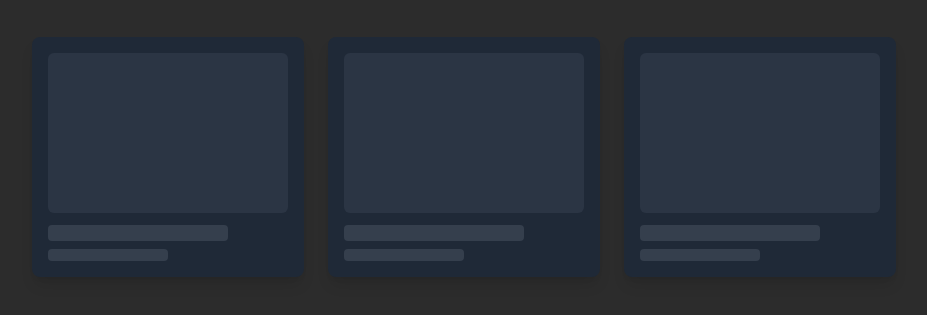
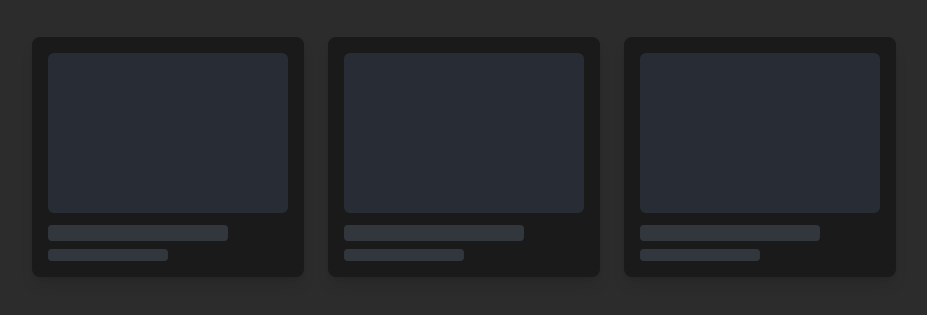
Before and after one commit to tagvouxy-netizen/TagVouxy, a plain HTML site: page index.html in a window 1280 px wide. Shown: the part 183-498 px from the top of the page, without its empty margins (176-1103 px from the left). Drawn offline with nearby package versions, Linux system fonts and the light colour scheme.

Commit message:
index.html

```diff
--- a/index.html
+++ b/index.html
@@ -56,6 +56,11 @@
         .icon-animation {
             animation: icon-color-slide 8s ease-in-out infinite;
         }
+
+        /* Cor dos cards de conteúdo */
+        .bg-darker-grey {
+            background-color: #1a1a1a;
+        }
     </style>
 </head>
 <body class="flex flex-col items-center min-h-screen">
@@ -91,7 +96,7 @@
         <main class="w-full mt-10 max-w-4xl mx-auto">
             <div class="grid grid-cols-1 md:grid-cols-2 lg:grid-cols-3 gap-6">
                 <!-- Card de Vídeo 1 (Exemplo) -->
-                <div class="bg-gray-800 p-4 rounded-lg shadow-lg">
+                <div class="bg-darker-grey p-4 rounded-lg shadow-lg">
                     <!-- Placeholder de miniatura de vídeo -->
                     <div class="w-full h-40 bg-gray-700 rounded-md mb-3 animate-pulse"></div>
                     <!-- Placeholder para título e informações -->
@@ -99,7 +104,7 @@
                     <div class="h-3 bg-gray-600 rounded w-1/2 animate-pulse"></div>
                 </div>
                 <!-- Card de Vídeo 2 (Exemplo) -->
-                <div class="bg-gray-800 p-4 rounded-lg shadow-lg">
+                <div class="bg-darker-grey p-4 rounded-lg shadow-lg">
                     <!-- Placeholder de miniatura de vídeo -->
                     <div class="w-full h-40 bg-gray-700 rounded-md mb-3 animate-pulse"></div>
                     <!-- Placeholder para título e informações -->
@@ -107,7 +112,7 @@
                     <div class="h-3 bg-gray-600 rounded w-1/2 animate-pulse"></div>
                 </div>
                 <!-- Card de Vídeo 3 (Exemplo) -->
-                <div class="bg-gray-800 p-4 rounded-lg shadow-lg">
+                <div class="bg-darker-grey p-4 rounded-lg shadow-lg">
                     <!-- Placeholder de miniatura de vídeo -->
                     <div class="w-full h-40 bg-gray-700 rounded-md mb-3 animate-pulse"></div>
                     <!-- Placeholder para título e informações -->
```
